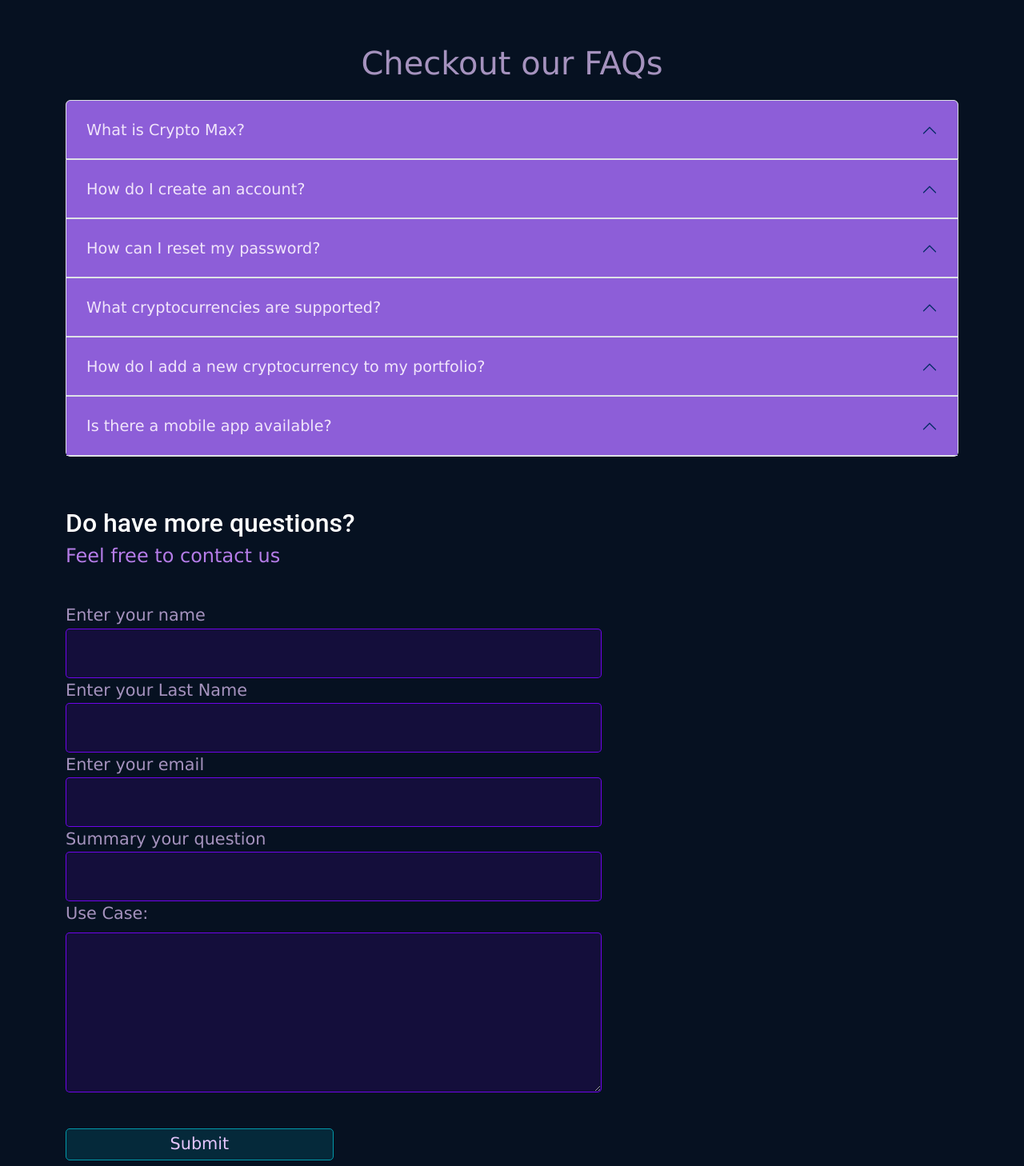
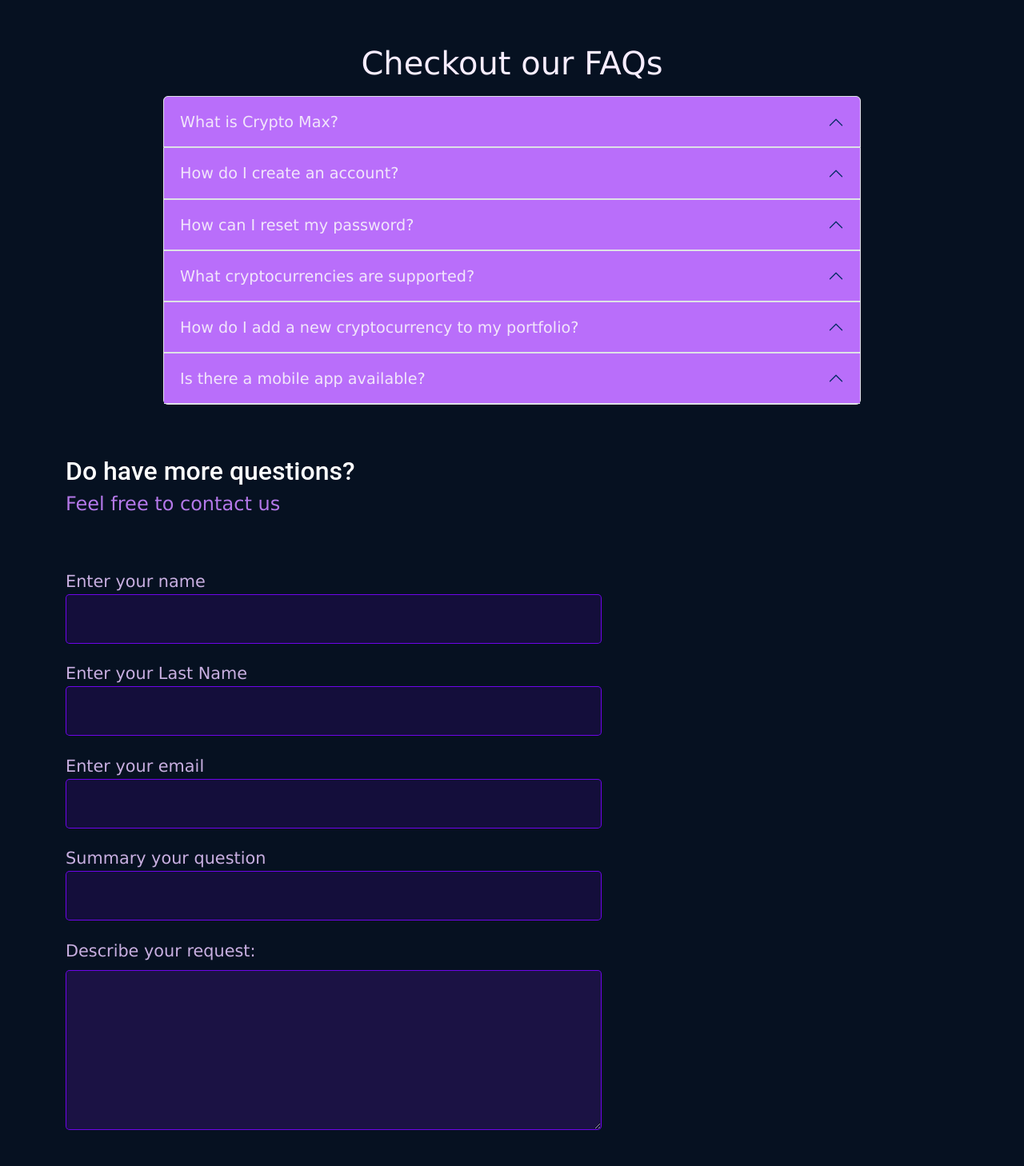
Before and after one commit to maxijulio9/cryptomax-angular, an Angular app: page /help in a window 1280 px wide. Shown: the part 100-1558 px from the top of the page at 80% size. Built offline with nearby package versions, Linux system fonts and the light colour scheme.

Commit message:
WIP: adding Json server to help to store the requests

```diff
--- a/src/app/app.component.css
+++ b/src/app/app.component.css
@@ -0,0 +1,9 @@
+app-root {
+    display: flex;
+    flex-direction: column;
+    min-height: 100vh;
+}
+
+router-outlet {
+    flex: 1;
+}
--- a/src/app/components/companies-carrousel/companies-carrousel.component.css
+++ b/src/app/components/companies-carrousel/companies-carrousel.component.css
@@ -1,7 +1,7 @@
 .container-slider-apps{
 
     justify-content: center;
-    width: 90%;
+    width: 100%;
     align-items: center;
     padding:100px 0px;
     overflow: hidden;
@@ -10,16 +10,16 @@
   }
   .container-slider-apps h2{
     color: rgba(245, 245, 245, 0.637);
-    padding: 30px 0px;
+    padding: 50px 0px;
     text-align: center;
     font-size: 1.5rem;
     font-family: 'Gill Sans', 'Gill Sans MT', Calibri, 'Trebuchet MS', sans-serif;
-        text-transform: uppercase;
+    text-transform: uppercase;
 
   }
 
   .container-slider-apps .carousel-track{
-    width: 90%;
+    width: 100%;
     display: flex;
     align-items: center;
     justify-content: center;
@@ -31,11 +31,12 @@
   }
 
   .container-slider-apps .slide{
-    width: 90%;
+    width: 100%;
   }
   .container-slider-apps .slide img{
     width: 100%;
     filter: invert(0) brightness(100);
+
   }
 
   @keyframes scroll{
--- a/src/app/components/cripto-prices/cripto-prices.component.css
+++ b/src/app/components/cripto-prices/cripto-prices.component.css
@@ -1,10 +1,16 @@
 .container {
-
+    min-height: 40vh; /* Garantiza una altura mínima en pantallas pequeñas */
+    max-height: 80vh; /* Evita que el contenedor crezca demasiado */
+    overflow: auto; /* Agrega scroll si el contenido excede la altura */
     display: flex;
     flex-direction: column;
     align-items: center;
     justify-content: center;
+    width: 100%;
+    padding: 2%;
+    box-sizing: border-box;
 }
+
 table{
     width: 100%;
     border-collapse: collapse;
@@ -27,6 +33,7 @@
     align-content: center;
 }
 .input-group input{
+    margin-top: 25%;
     background-color: rgb(6, 17, 33);
     border: none;
     box-shadow: none;
@@ -49,6 +56,8 @@
 
 }
 .input-group button{
+    margin-top: 25%;
+
     background-color: rgb(6, 17, 33);
     border: none;
     color: rgba(245, 245, 245, 0.612);
--- a/src/app/components/faqs-cripto/faqs-cripto.component.css
+++ b/src/app/components/faqs-cripto/faqs-cripto.component.css
@@ -9,26 +9,25 @@
 .container{
     margin-top: 5%;
     margin-bottom: 5%;
-    width: 100%;
+    width: 70%;
 
 }
 .container h1{
-    color: #e6c7feb6;
+    color: #f8eefffe;
     margin: 2%;
     text-align: center;
     font-family: Verdana, Geneva, Tahoma, sans-serif;
 
 }
 .accordion-button{
-    background-color: #5712c6ad;
-    color: #f2e6fbfd;
+    background-color: #b361fae9;
+    color: #f2e6fb;
     font-family: Verdana, Geneva, Tahoma, sans-serif;
     font-size: 1.2rem;
-    border: none;
-    padding: 25px;
+    padding: 20px;
 }
 .accordion-collapse{
-    background-color: #c7abf4ba;
+    background-color: #ebcffedd;
     color: #250241fd;
     font-family: Verdana, Geneva, Tahoma, sans-serif;
     font-size: 1.2rem;
--- a/src/app/components/footer/footer.component.css
+++ b/src/app/components/footer/footer.component.css
@@ -2,9 +2,9 @@
     background-color: #05578e90;
     color: whitesmoke;
     width: 100%;
-    max-width: 100%;
-    height: 100%;
     padding: 6%;
+
+    box-sizing: border-box;
 
 }
 footer a{
--- a/src/app/components/help/help.component.css
+++ b/src/app/components/help/help.component.css
@@ -1,10 +1,9 @@
 .container{
     margin-top: 5%;
     margin-bottom: 5%;
-    width: 100%;
 }
 .container  h4{
-    color: #c384f7ed;
+    color: #c280f9ed;
     margin-bottom: 4%;
     font-family: Verdana, Geneva, Tahoma, sans-serif;
 }
@@ -25,23 +24,36 @@
     border: 1px solid #7504f7f0;
     padding: 30px;
     font-size: 25px;
-    background-color: #7504f720;
+    background-color: #5516a245;
     color: #f0ddfffd;
+
 }
 
 label{
-    color: #e6c7feb6;
+    color: #e6c7fede;
     font-size: 1.3rem;
     font-family: Verdana, Geneva, Tahoma, sans-serif;
+    margin-top: 2%;
 }
 button{
+    border: 2px solid #3a055e57;
     width: 30%;
-    height: 40px;
+    height: 50px;
     border-radius: 5px;
-    border: 1px solid #0199aa;
-    background-color: #07d0e220;
-    color: #e6c7fefd;
+    background-color: #07d0e200;
+    color: #efe2f8fd;
     font-size: 1.3rem;
     font-family: Verdana, Geneva, Tahoma, sans-serif;
-    margin-top:4% ;
+    margin-top: 4% ;
+    border-bottom: 5px solid #7504f7f0;
 }
+
+.alert{
+    margin-top: 2%;
+    width: 60%;
+    font-size: 1.2rem;
+    font-family: Verdana, Geneva, Tahoma, sans-serif;
+    background-color: #aa017200;
+    color: #1a87e1fd;
+    border: none;
+}
--- a/src/app/components/help/help.component.html
+++ b/src/app/components/help/help.component.html
@@ -57,7 +57,7 @@
             </div>
         }
 
-        <label for="message" class="form-label">Use Case:</label>
+        <label for="message" class="form-label">Describe your request:</label>
         <textarea id="message" formControlName="message" class="form-control" rows="3"></textarea>
         @if (formContactUs.get('message')?.invalid ) {
             <div class="invalid-feedback">
@@ -73,6 +73,18 @@
 
 
         <button type="submit" class="button-group" (click)="onSubmit()">Submit</button>
+        @if (formSubmitted) {
+            <div class="alert alert-success mt-3">
+                Your message has been sent successfully!
+
+                <p>{{ requestHelpList[lastPositionRequestHelp].name}}
+                     {{ requestHelpList[lastPositionRequestHelp].lastName }}
+                     - {{ requestHelpList[lastPositionRequestHelp].email }}
+                     - {{ requestHelpList[lastPositionRequestHelp].subject }}
+                     - {{ requestHelpList[lastPositionRequestHelp].message }}</p>
+
+            </div>
+        }
 
 
     </form>
--- a/src/app/components/help/help.component.ts
+++ b/src/app/components/help/help.component.ts
@@ -2,6 +2,9 @@
 import { FaqsCriptoComponent } from "../faqs-cripto/faqs-cripto.component";
 import { Form, FormBuilder, FormGroup, ReactiveFormsModule, Validators } from '@angular/forms';
 import { CommonModule } from '@angular/common';
+import { HelpServiceService } from '../../service/help-service.service';
+import { HelpRequest } from '../../modelo/requests';
+import { waitForAsync } from '@angular/core/testing';
 
 
 @Component({
@@ -12,6 +15,11 @@
 })
 export class HelpComponent {
   private formBuilder = inject(FormBuilder);
+  private requestHelp = inject(HelpServiceService);
+
+  formSubmitted: boolean = false;
+  requestHelpList: HelpRequest[] = [];
+  lastPositionRequestHelp: number = 0;
 
   formContactUs: FormGroup;
   constructor(){
@@ -25,11 +33,39 @@
   }
   onSubmit(){
     if(this.formContactUs.valid){
-      const formData = this.formContactUs.value;
-      console.log('Form submitted successfully:', formData);
+      this.requestHelp.addHelpRequest(this.formContactUs.value).subscribe(() => {
+        this.getRequestHelp();
+      }
+      );
+      console.log("Mensaje enviado exitosamente!");
+      this.resetForm();
+
     }else{
+      this.formContactUs.markAllAsTouched();
+
       console.log('Form is invalid. Please fill out all required fields.');
+       return;
     }
   }
 
+  getRequestHelp() {
+    this.requestHelp.getHelpRequests().subscribe((helpRequests: HelpRequest[]) => {
+      this.requestHelpList = helpRequests;
+      this.lastPositionRequestHelp = this.requestHelpList.length - 1;
+      this.formSubmitted = true;
+
+      console.log('Help requests obtanied successfully');
+    });
+  }
+
+
+
+  resetForm() {
+    this.formContactUs.reset();
+
+    setTimeout(() => {
+        this.formSubmitted = false;
+    }, 4000);
+  }
+
 }
--- /dev/null
+++ b/src/app/modelo/requests.ts
@@ -0,0 +1,8 @@
+export interface HelpRequest {
+    id: string;
+    name: string;
+    lastName: string;
+    email: string;
+    subject: string;
+    message: string;
+}
--- /dev/null
+++ b/src/app/service/help-service.service.ts
@@ -0,0 +1,27 @@
+import { HttpClient } from '@angular/common/http';
+import { Injectable } from '@angular/core';
+import { HelpRequest } from '../modelo/requests';
+import { Observable } from 'rxjs';
+
+@Injectable({
+  providedIn: 'root'
+})
+export class HelpServiceService {
+
+  private readonly  baseUrl = 'http://localhost:3000/help';
+
+  constructor(private http: HttpClient) {
+
+  }
+
+  addHelpRequest(request : HelpRequest) {
+    return this.http.post(this.baseUrl, request);
+  }
+
+  getHelpRequests(): Observable<HelpRequest[]> {
+    return this.http.get<HelpRequest[]>(this.baseUrl);
+  }
+
+
+
+}
```
Also changed, not shown: 2 other files (tests, documents, lock files or other folders).
